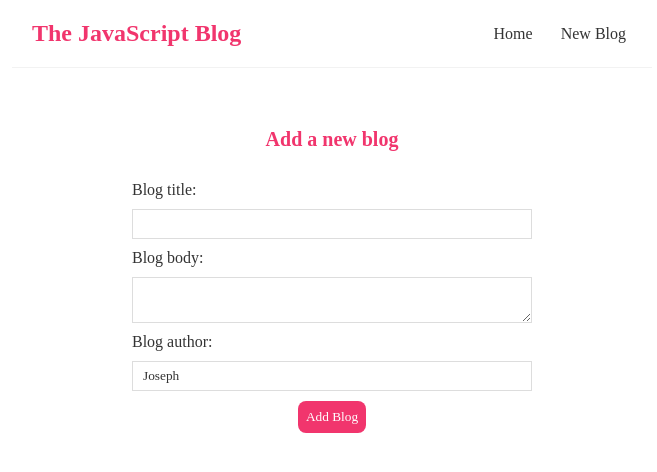
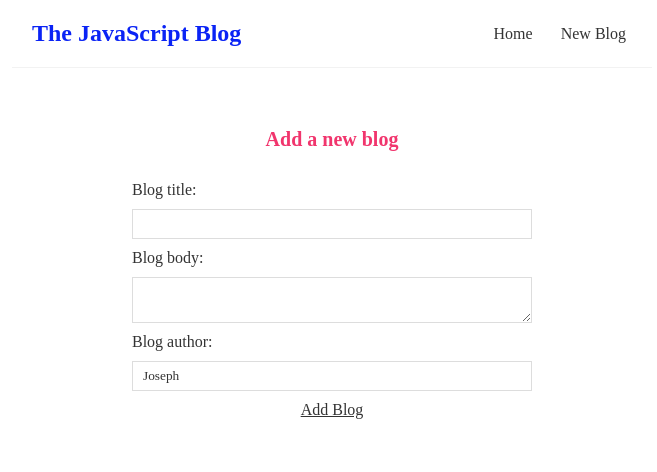
Before and after one commit to 100Joe/Micro-Blog, a React (Create React App) app: page /create in a window 1280 px wide. Shown: the top 472 px of the page, without its empty margins (308-965 px from the left). Built offline with nearby package versions, Linux system fonts and the light colour scheme; the HTML template or start-up script is replaced by a standard one.

Commit message:
time to deploy

```diff
--- a/data/db.json
+++ /dev/null
@@ -1,16 +0,0 @@
-{
-  "blogs": [
-    {
-      "title": "Test",
-      "body": "Test",
-      "author": "Jose",
-      "id": 1
-    },
-    {
-      "title": "test",
-      "body": "test",
-      "author": "Jimbo",
-      "id": 2
-    }
-  ]
-}
--- a/src/App.css
+++ b/src/App.css
@@ -16,7 +16,7 @@
   padding: 20px;
 }
 .navbar h1 {
-  color: #f1356d;
+  color: #0A23F5;
 }
 .navbar .links {
   margin-left: auto;
@@ -27,7 +27,7 @@
   padding: 6px;
 }
 .navbar a:hover {
-  color: #f1356d;
+  color: #0A23F5;
 }
 
 .blog__preview {
@@ -41,6 +41,6 @@
 
 .blog__preview h2 {
   font-size: 20px;
-  color: #f1356d;
+  color: #0A23F5;
   margin-bottom: 8px;
 }
--- a/src/Components/BlogDetails.js
+++ b/src/Components/BlogDetails.js
@@ -4,12 +4,11 @@ import useFetch from '../useFetch';
 
 function BlogDetails() {
   const { id } = useParams();
-  let port = process.env.port
-  const { data: blog, error, isLoading } = useFetch(`${port}` + id);
+  const { data: blog, error, isLoading } = useFetch('http://localhost:8000/blogs' + id);
   const history = useHistory();
 
   const handleClick = () => {
-    fetch(`${port}` + blog.id, {
+    fetch('http://localhost:8000/blogs' + blog.id, {
       method: 'DELETE'
     }).then(() => {
       history.push('/');
--- a/src/Components/BlogList.js
+++ b/src/Components/BlogList.js
@@ -1,14 +1,14 @@
 import React from 'react'
 import { Link } from 'react-router-dom';
+import { blogs } from '../data/db.json';
 
-function BlogList({ blogs, title }) {
-
+function BlogList() {
 
   return (
     <div className='blog__list'>
-      <p>{title}</p>
       {blogs.map((blog) => (
         <div className="blog__preview" key={blog.id}>
+          <p>{blog.title}</p>
           <Link to={`/blogs/${blog.id}`}>
             <h2>{blog.title}</h2>
             <p>Written by {blog.author}</p>
--- a/src/Components/Create.js
+++ b/src/Components/Create.js
@@ -1,36 +1,30 @@
 import { useState } from 'react'
-import { useHistory } from 'react-router-dom';
+import { Link, useHistory } from 'react-router-dom';
+import blogs from '../data/db.json';
 
 function Create() {
   const [title, setTitle] = useState('');
   const [body, setBody] = useState('');
   const [author, setAuthor] = useState('Joseph');
   const [isLoading, setIsLoading] = useState(false);
+
   const history = useHistory();
 
   const handleSubmit = (e) => {
     e.preventDefault();
     const blog = { title, body, author };
+    const newBlog = blog.push([...blogs]);
+    return newBlog;
+  }
 
-    setIsLoading(true);
+  console.log(handleSubmit)
 
-    fetch('./data/db.json', {
-      method: 'POST',
-      headers: { "content-type": "application/json" },
-      body: JSON.stringify(blog)
-    }).then(() => {
-      console.log('new blog added');
-      setIsLoading(false);
-      // history.go(1)
-      history.push('/');
-    })
-
-  }
 
   return (
     <div className='create'>
       <h2>Add a new blog</h2>
-      <form onSubmit={handleSubmit}>
+      <form onSubmit={handleSubmit}
+        method="post">
         <label>Blog title:</label>
         <input
           type="text"
@@ -47,10 +41,11 @@ function Create() {
         <label>Blog author:</label>
         <input
           value={author}
+          name={author}
           onChange={(e) => setAuthor(e.target.value)}
         />
-        {!isLoading && <button>Add Blog</button>}
-        {isLoading && <button>Adding Blog...</button>}
+        {!isLoading && <Link to='/' >Add Blog</Link>}
+        {isLoading && <Link to='/'>Adding Blog...</Link>}
       </form>
     </div>
   )
--- a/src/Components/Home.js
+++ b/src/Components/Home.js
@@ -1,14 +1,11 @@
 import BlogList from './BlogList';
-import useFetch from '../useFetch';
+import { blogs } from '../data/db.json';
 
 function Home() {
-  const { data: blogs, isLoading, Error } = useFetch('http://localhost:8000/blogs')
 
   return (
     <div className="home">
-      {Error && <div>{Error}</div>}
-      {isLoading && <div> Loading...</div>}
-      {blogs && <BlogList blogs={blogs} title="All blogs" />}
+      <BlogList blogs={blogs} title="All blogs" />
     </div>
   );
 }
--- /dev/null
+++ b/src/data/db.json
@@ -0,0 +1,16 @@
+{
+  "blogs": [
+    {
+      "title": "Software Development Opportunities 2021",
+      "body": "Test",
+      "author": "Joseph",
+      "id": 1
+    },
+    {
+      "title": "LinkedIn for Networking",
+      "body": "test",
+      "author": "Joseph",
+      "id": 2
+    }
+  ]
+}
```
Also changed, not shown: 1 other file (tests, documents, lock files or other folders).
